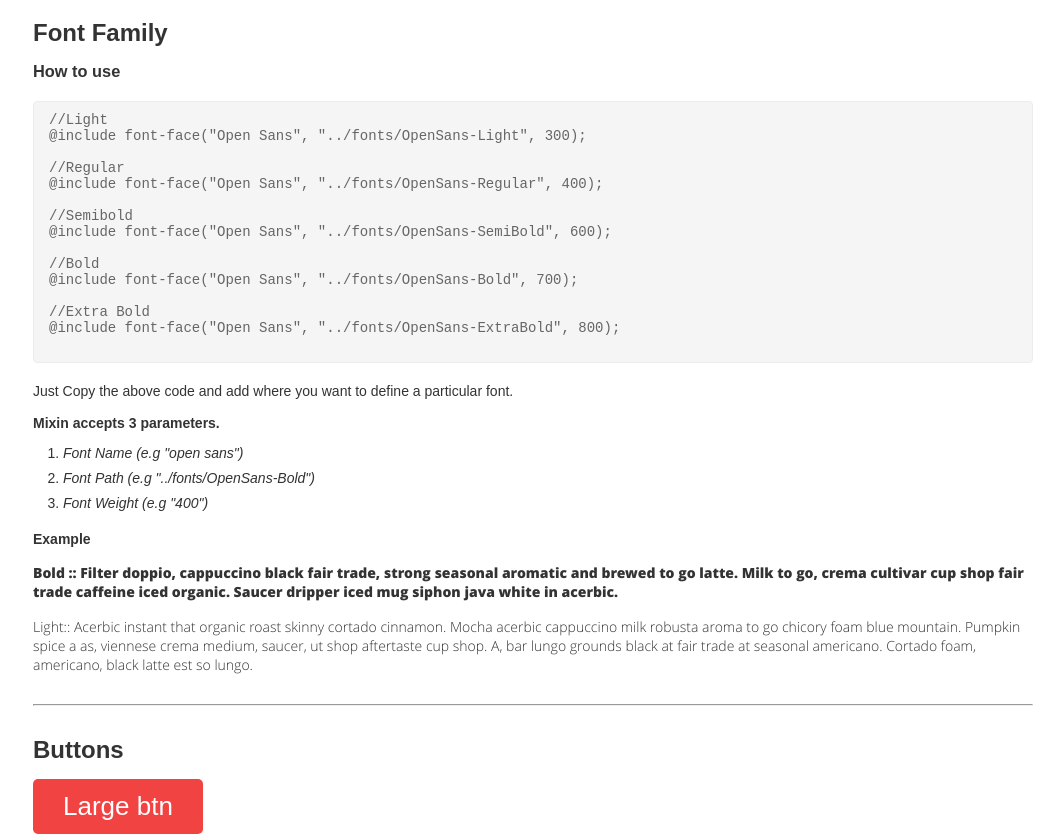
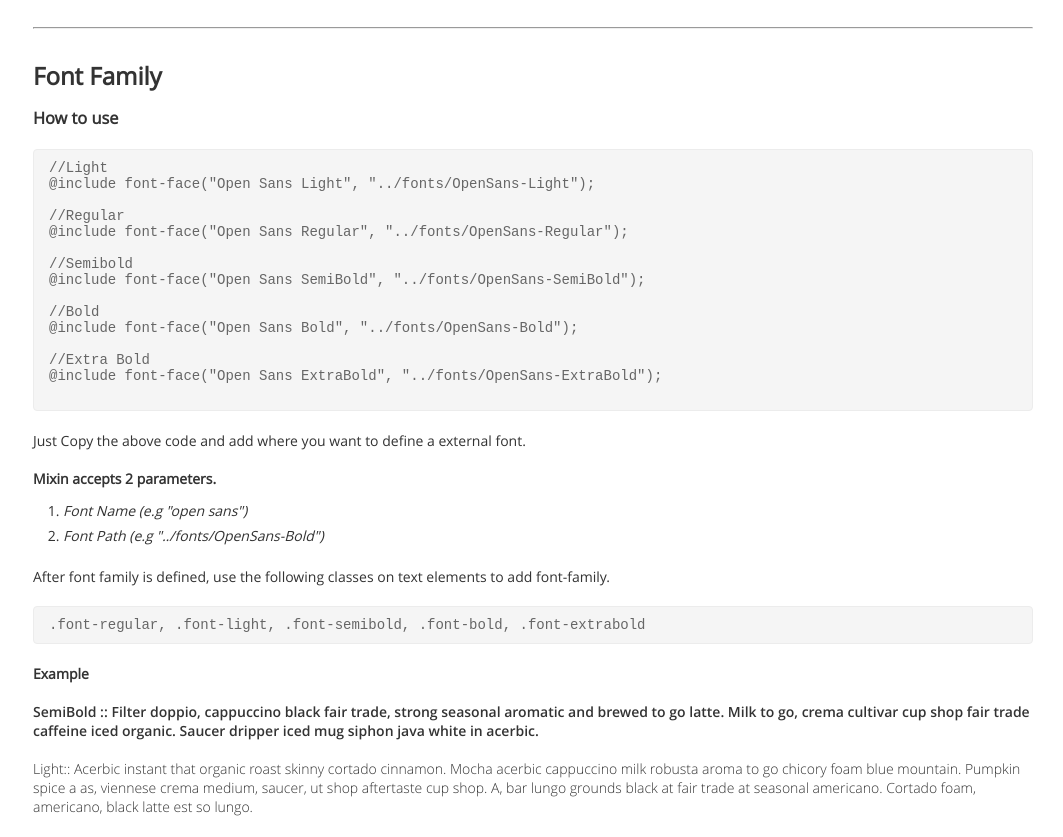
Before and after one commit to deepak-quovantis/styleskeleton, a plain HTML site: page index.html in a window 1280 px wide. Shown: the part 953-1790 px from the top of the page, without its empty margins (217-1280 px from the left). Drawn offline with Linux system fonts and the light colour scheme; files whose address does not match are found by name.

Commit message:
updated font family mixin

```diff
--- a/base/_mixins.scss
+++ b/base/_mixins.scss
@@ -66,7 +66,7 @@
 }
 
 // FONT-FAMILY
-@mixin font-face($font-name, $file-name, $weight, $style:normal) {
+@mixin font-face($font-name, $file-name, $style:normal) {
     @font-face {
         font-family: quote($font-name);
         src: url($file-name+".eot");
@@ -75,7 +75,6 @@
             url($file-name+".woff") format("woff"),
             url($file-name+".ttf") format("truetype"),
             url($file-name+".svg##{$font-name}") format("svg");
-        font-weight: $weight;
         font-style: $style;
     }
 }
--- a/base/_variables.scss
+++ b/base/_variables.scss
@@ -1,5 +1,5 @@
 
-$baseFontFamily: 'Open Sans', sans-serif;
+$baseFontFamily: 'Open Sans Regular', sans-serif;
 
 //FONT SIZES RANGE
 $fontSizeRange:(
--- a/index.html
+++ b/index.html
@@ -62,7 +62,8 @@ $fontSizeRange:(
         font-size:12px;
     }
 }</pre>
-                <p>Just include Placeholder mixin in the input selector (selected by class/id) and change the properties of placeholder accordingly.</p>
+                    <p>Just include Placeholder mixin in the input selector (selected by class/id) and change the
+                        properties of placeholder accordingly.</p>
                 </section>
                 <section style="margin-top: 15px;">
                     <h4>Example</h4>
@@ -75,39 +76,44 @@ $fontSizeRange:(
                 <h1 class="topic-title">Font Family</h1>
                 <section>
                     <h3>How to use</h3>
-                   <pre class="code-snippet">
+                    <pre class="code-snippet">
 //Light
-@include font-face("Open Sans", "../fonts/OpenSans-Light", 300);
+@include font-face("Open Sans Light", "../fonts/OpenSans-Light");
 
 //Regular
-@include font-face("Open Sans", "../fonts/OpenSans-Regular", 400);
+@include font-face("Open Sans Regular", "../fonts/OpenSans-Regular");
 
 //Semibold
-@include font-face("Open Sans", "../fonts/OpenSans-SemiBold", 600);
+@include font-face("Open Sans SemiBold", "../fonts/OpenSans-SemiBold");
 
 //Bold
-@include font-face("Open Sans", "../fonts/OpenSans-Bold", 700);
+@include font-face("Open Sans Bold", "../fonts/OpenSans-Bold");
 
 //Extra Bold
-@include font-face("Open Sans", "../fonts/OpenSans-ExtraBold", 800);
+@include font-face("Open Sans ExtraBold", "../fonts/OpenSans-ExtraBold");
                     </pre>
-                    <p>Just Copy the above code and add where you want to define a particular font.</p>
+                    <p>Just Copy the above code and add where you want to define a external font.</p>
                     <br>
-                    <h4>Mixin accepts 3 parameters.</h4>
+                    <h4>Mixin accepts 2 parameters.</h4>
                     <ul style="padding-left: 30px; margin-top:10px; list-style: decimal;">
                         <li style="line-height:25px;"><em>Font Name (e.g "open sans")</em></li>
                         <li style="line-height:25px;"><em>Font Path (e.g "../fonts/OpenSans-Bold")</em></li>
-                        <li style="line-height:25px;"><em>Font Weight (e.g "400")</em></li>
                     </ul>
+                    <br>
+                    <p>After font family is defined, use the following classes on text elements to add font-family.</p>
+                    <pre
+                        class="code-snippet">.font-regular, .font-light, .font-semibold, .font-bold, .font-extrabold</pre>
                 </section>
                 <section style="margin-top: 15px;">
                     <h4>Example</h4><br>
-                    <p class="fontFamilySection-p1">Bold :: Filter doppio, cappuccino black fair trade, strong seasonal aromatic
+                    <p class="font-semibold">SemiBold :: Filter doppio, cappuccino black fair trade, strong seasonal
+                        aromatic
                         and brewed
                         to go latte. Milk to go, crema cultivar
                         cup shop fair trade caffeine iced organic. Saucer dripper iced mug siphon java white in acerbic.
                     </p><br>
-                    <p class="fontFamilySection-p2">Light:: Acerbic instant that organic roast skinny cortado cinnamon. Mocha
+                    <p class="font-light">Light:: Acerbic instant that organic roast skinny
+                        cortado cinnamon. Mocha
                         acerbic cappuccino milk robusta
                         aroma to go chicory
                         foam blue mountain. Pumpkin spice a as, viennese crema medium, saucer, ut shop aftertaste cup
@@ -141,7 +147,8 @@ $fontSizeRange:(
                 <br />
                 <strong>In SCSS:</strong> <br> <br>
                 <p>Just Copy the above code and add where you want to style a particular button. </p><br><br>
-                <strong>Note:: Values shoud be added in same sequence as parameter in mixin. Sequence is mentioned below</strong>
+                <strong>Note:: Values shoud be added in same sequence as parameter in mixin. Sequence is mentioned
+                    below</strong>
 
                 <pre class="code-snippet">
 
--- a/style.scss
+++ b/style.scss
@@ -85,24 +85,10 @@ html,body{
     }
 }
 
-
-.fontFamilySection-p1{
-    font-family: $baseFontFamily;
-    font-weight: map-get($font-weight, extra-bold);
-}
-
-html,body{
-    font-family: sans-serif;
-}
-
 h1{
     font-weight: map-get($font-weight, bold);
 }
 
-.fontFamilySection-p2{
-    font-family: $baseFontFamily;
-    font-weight: map-get($font-weight, light);
-}
 
 .glyph.fs1 {
     font-size: 20px;
--- a/vendor/_fonts.scss
+++ b/vendor/_fonts.scss
@@ -1,7 +1,23 @@
 @import '../base/mixins';
 
-@include font-face("Open Sans", "../fonts/OpenSans-Light", 300);
-@include font-face("Open Sans", "../fonts/OpenSans-Regular", 400);
-@include font-face("Open Sans", "../fonts/OpenSans-SemiBold", 600);
-@include font-face("Open Sans", "../fonts/OpenSans-Bold", 700);
-@include font-face("Open Sans", "../fonts/OpenSans-ExtraBold", 800);
+@include font-face("Open Sans Light", "../fonts/OpenSans-Light");
+@include font-face("Open Sans Regular", "../fonts/OpenSans-Regular");
+@include font-face("Open Sans SemiBold", "../fonts/OpenSans-SemiBold");
+@include font-face("Open Sans Bold", "../fonts/OpenSans-Bold");
+@include font-face("Open Sans ExtraBold", "../fonts/OpenSans-ExtraBold");
+
+.font-regular{
+    font-family: 'Open Sans Regular';
+}
+.font-light{
+    font-family: 'Open Sans Light';
+}
+.font-semibold{
+    font-family: 'Open Sans SemiBold';
+}
+.font-bold{
+    font-family: 'Open Sans Bold';
+}
+.font-extrabold{
+    font-family: 'Open Sans ExtraBold';
+}
```
Also changed, not shown: style.css.
